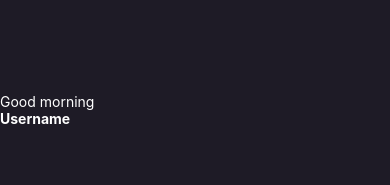
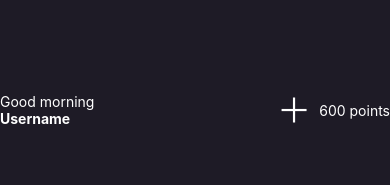
Before and after one commit to stantanasi/rn-book-store-app, a React Native app: screen / in a window 390 px wide. Shown: the top 185 px of the page. Built offline with nearby package versions, Linux system fonts and the light colour scheme.

Commit message:
feat(header-section): display user points

```diff
--- a/components/HeaderSection.jsx
+++ b/components/HeaderSection.jsx
@@ -1,5 +1,6 @@
-import { StyleSheet, Text, View } from 'react-native'
+import { Image, Pressable, StyleSheet, Text, View } from 'react-native'
 import React from 'react'
+import { plus_icon } from '../constants/icons'
 import { user } from '../data/user'
 
 export default function HeaderSection() {
@@ -10,6 +11,13 @@ export default function HeaderSection() {
           <Text style={styles.title}>Good morning</Text>
           <Text style={styles.userName}>{user.name}</Text>
         </View>
+
+        <Pressable>
+          <View style={styles.points}>
+            <Image style={styles.pointsIcon} source={plus_icon} />
+            <Text style={styles.pointsText}>{user.point} points</Text>
+          </View>
+        </Pressable>
       </View>
     </View>
   )
@@ -32,4 +40,17 @@ const styles = StyleSheet.create({
     color: '#fff',
     fontWeight: 'bold',
   },
+  points: {
+    flexDirection: 'row',
+    alignItems: 'center',
+    borderRadius: 360,
+  },
+  pointsIcon: {
+    width: 30,
+    height: 30,
+    marginEnd: 10,
+  },
+  pointsText: {
+    color: '#fff'
+  },
 })
```
